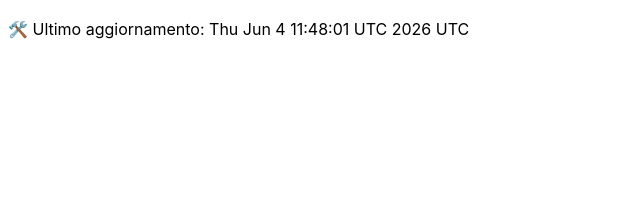
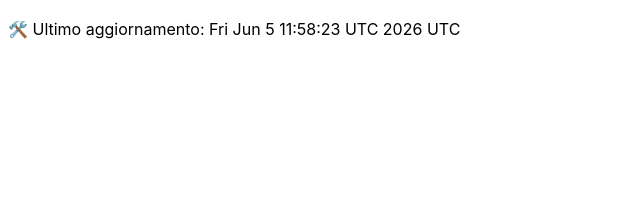
Before and after one commit to DanteTrb/DanteTrb.github.io, a Jekyll site: the page built from badges.md, in a window 1280 px wide. Shown: the top 212 px of the page, without its empty margins (0-640 px from the left). Built offline with Jekyll 4.4.1, drawn with Linux system fonts in a browser that asks for light colours; our own code applies the rules of GitHub Pages for plain Markdown files.

Commit message:
🛠️ Aggiornamento automatico badge

```diff
--- a/badges.md
+++ b/badges.md
@@ -1 +1 @@
-🛠️ Ultimo aggiornamento: Thu Jun  4 11:48:01 UTC 2026 UTC
+🛠️ Ultimo aggiornamento: Fri Jun  5 11:58:23 UTC 2026 UTC
```
